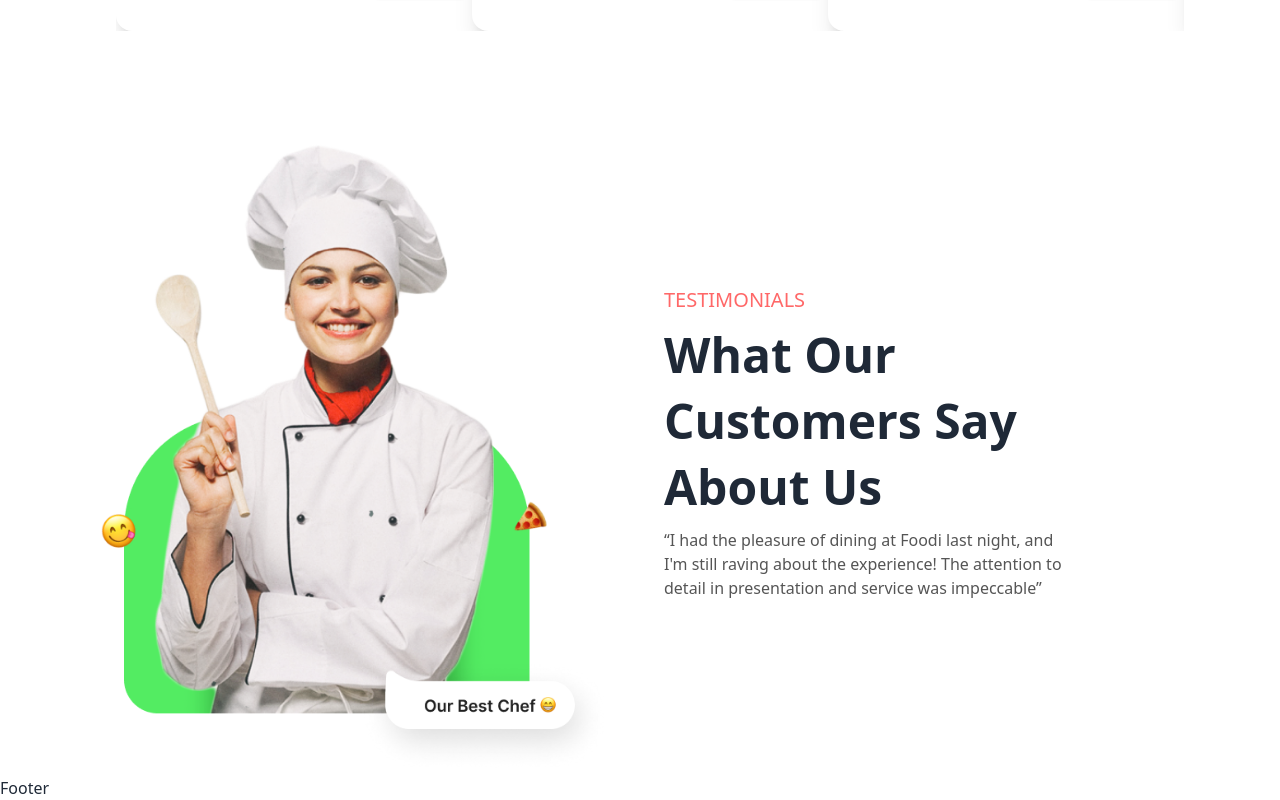
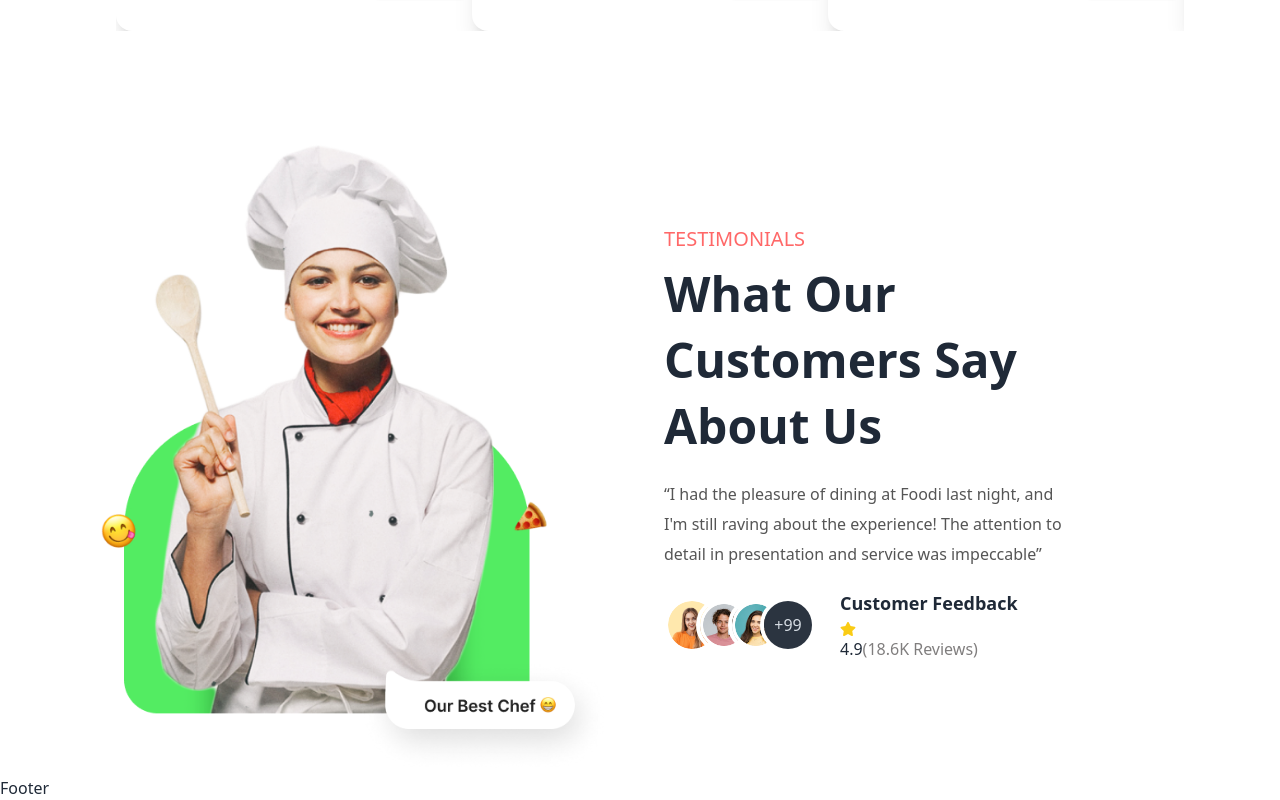
Before and after one commit to mazharulislam-12/foodi-client, a React (Vite) app: page / in a window 1280 px wide. Shown: the part 2380-3180 px from the top of the page. Built offline with nearby package versions, Linux system fonts and the light colour scheme.

Commit message:
Customer Feedback section

```diff
--- a/src/Pages/home/Testomonials.jsx
+++ b/src/Pages/home/Testomonials.jsx
@@ -1,4 +1,5 @@
 import React from 'react'
+import { FaStar } from 'react-icons/fa'
 
 const Testomonials = () => {
     return (
@@ -11,7 +12,40 @@ const Testomonials = () => {
                     <div className='text-left md:w-4/5'>
                         <h5 className='sub-title'>Testimonials</h5>
                         <h2 className='title md:w-[450px] '>What Our Customers Say About Us</h2>
-                        <p className='text-[#555]'>“I had the pleasure of dining at Foodi last night, and I'm still raving about the experience! The attention to detail in presentation and service was impeccable”</p>
+                        <p className='text-secondary my-5 leading-[30px]'>“I had the pleasure of dining at Foodi last night, and I'm still raving about the experience! The attention to detail in presentation and service was impeccable”</p>
+
+                        {/* avator section */}
+                        <div className='flex items-center gap-6 flex-wrap'>
+                            <div className="avatar-group -space-x-6 rtl:space-x-reverse">
+                                <div className="avatar">
+                                    <div className="w-12">
+                                        <img src="/images/home/testimonials/testimonial1.png" />
+                                    </div>
+                                </div>
+                                <div className="avatar">
+                                    <div className="w-12">
+                                        <img src="/images/home/testimonials/testimonial2.png" />
+                                    </div>
+                                </div>
+                                <div className="avatar">
+                                    <div className="w-12">
+                                        <img src="/images/home/testimonials/testimonial3.png" />
+                                    </div>
+                                </div>
+                                <div className="avatar placeholder">
+                                    <div className="w-12 bg-neutral text-neutral-content">
+                                        <span>+99</span>
+                                    </div>
+                                </div>
+                            </div>
+                            <div className='space-y-1'>
+                                <h5 className='text-lg font-semibold'>Customer Feedback</h5>
+                                <div>
+                                    <FaStar className='text-yellow-400'></FaStar>
+                                    <span className='flex items-center font-medium' >4.9 <span className='text-[#807E7E]'>(18.6K Reviews)</span> </span>
+                                </div>
+                            </div>
+                        </div>
 
                     </div>
                 </div>
```
